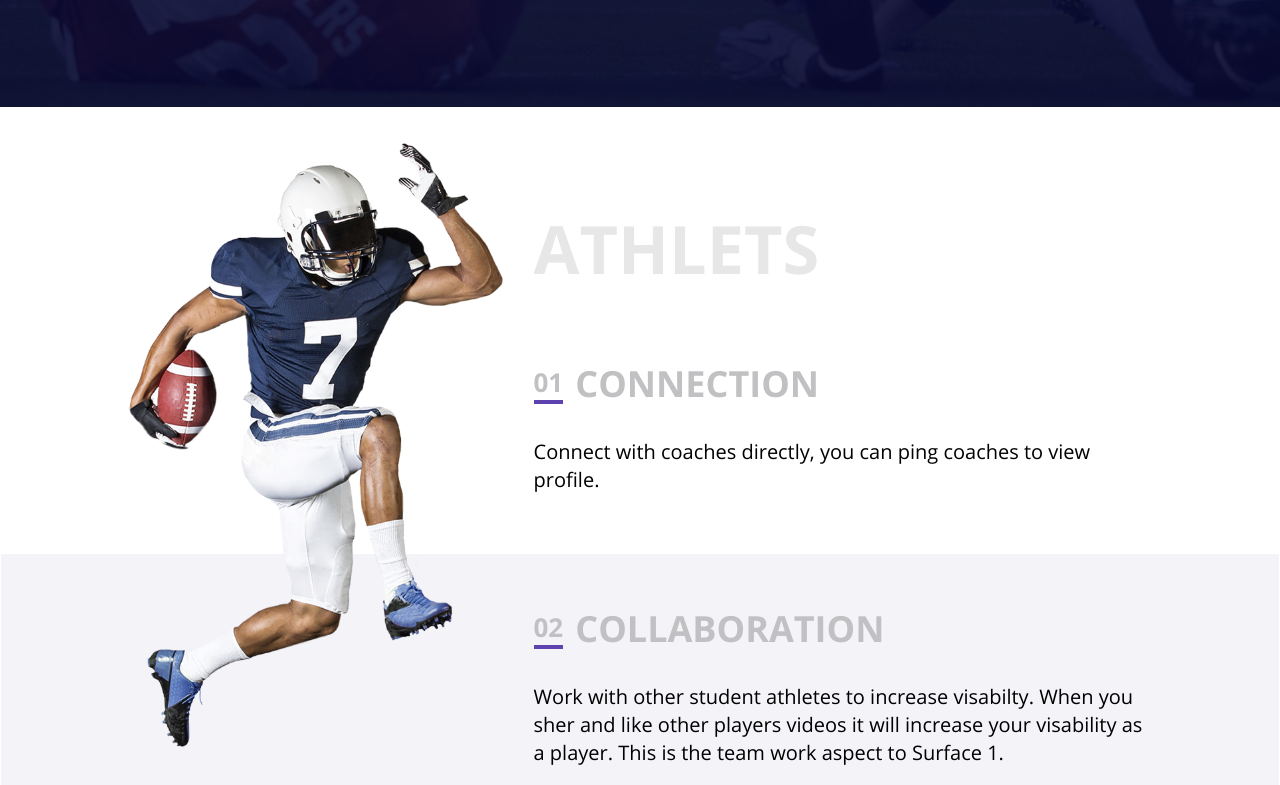
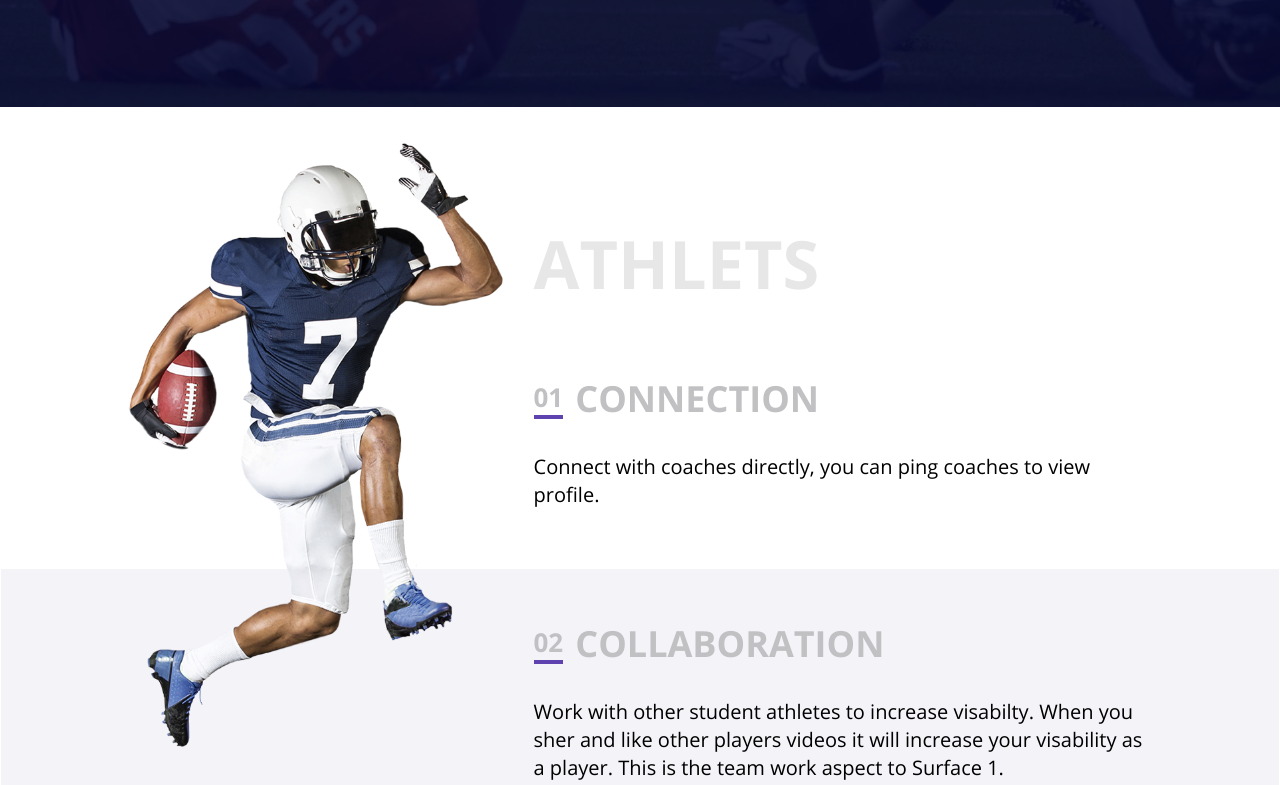
Before and after one commit to tachkovsa/mq-diploma, a plain HTML site: page index.html in a window 1280 px wide. Shown: the part 875-1660 px from the top of the page. Drawn offline with Linux system fonts and the light colour scheme; files whose address does not match are found by name.

Commit message:
(fix) Move margin-top from .list-card>.h2 to .list-card

```diff
--- a/css/main.css
+++ b/css/main.css
@@ -455,12 +455,14 @@ html, body {
         padding-left: 0;
         text-align: end;
     }
+    .list-card {
+        padding-top: 95px;
+    }
     .h2, .list-card>.h2 {
         font-size: 3.9vw;
     }
     .list-card>.h2 {
         font-size: calc(50px + 1.3vw);
-        margin-top: 95px;
         margin-left: 9.9%;
     }
     .list-card:first-child>.h2 {
```
